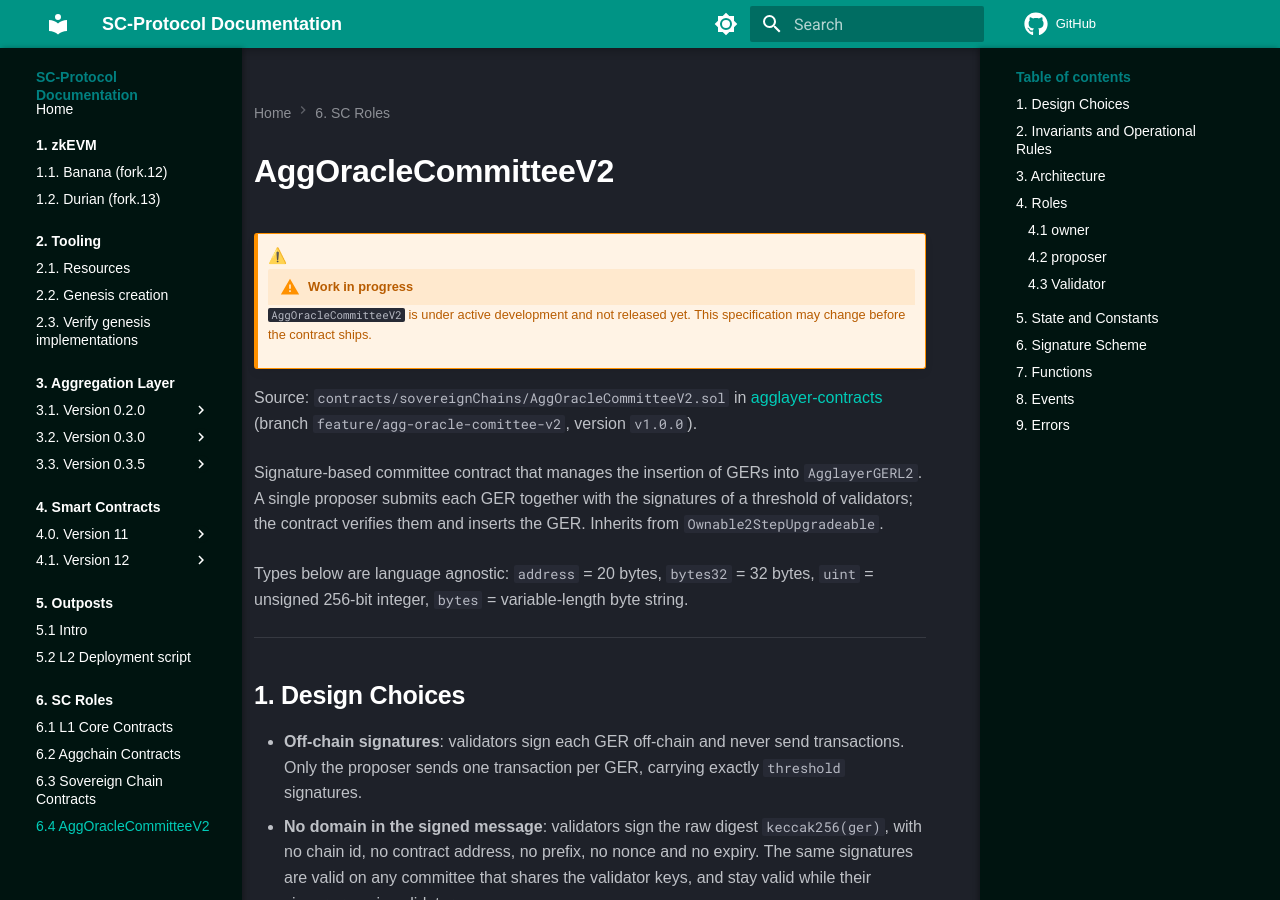
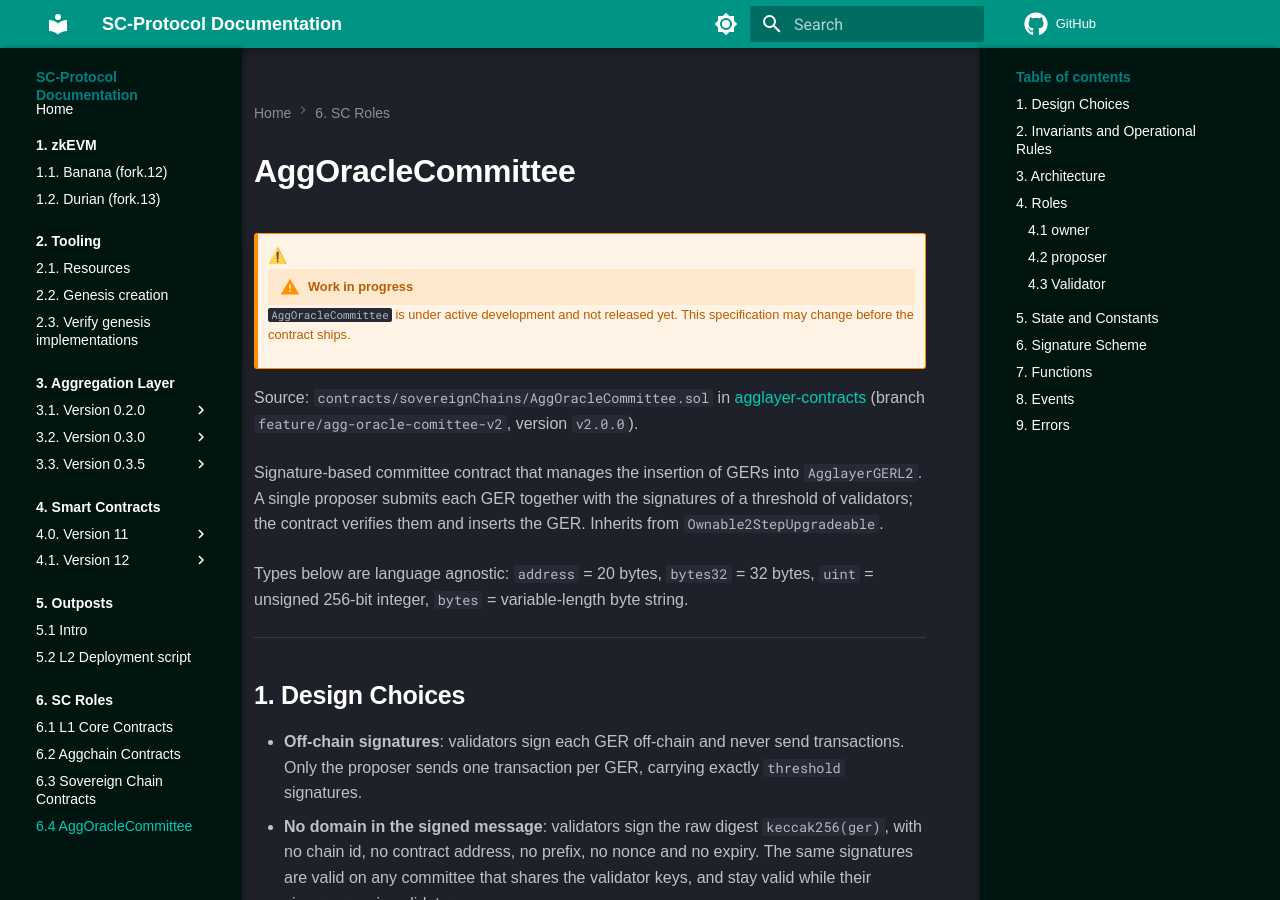
Before and after one commit to agglayer/protocol-team-docs, an MkDocs documentation site: the page built from docs/sovereign-contracts-roles/agg-oracle-committee.md, in a window 1280 px wide and 900 px high. Built offline with MkDocs 1.6.1 and Material for MkDocs 9.7.7, drawn with Linux system fonts in a browser that asks for light colours; comment, search, counter and statistics services are not loaded; some of the changed text lies outside the part shown.

Commit message:
rename AggOracleCommitteeV2 to AggOracleCommittee and bump version to v2.0.0
Co-Authored-By: Claude Opus 5.5 <noreply@anthropic.com>

````diff
--- a/docs/sovereign-contracts-roles/agg-oracle-committee-v2.md
+++ b/docs/sovereign-contracts-roles/agg-oracle-committee.md
@@ -1,10 +1,10 @@
-# AggOracleCommitteeV2
+# AggOracleCommittee
 
 !!! warning "Work in progress"
 
-    `AggOracleCommitteeV2` is under active development and not released yet. This specification may change before the contract ships.
+    `AggOracleCommittee` is under active development and not released yet. This specification may change before the contract ships.
 
-Source: `contracts/sovereignChains/AggOracleCommitteeV2.sol` in [agglayer-contracts](https://github.com/agglayer/agglayer-contracts) (branch `feature/agg-oracle-comittee-v2`, version `v1.0.0`).
+Source: `contracts/sovereignChains/AggOracleCommittee.sol` in [agglayer-contracts](https://github.com/agglayer/agglayer-contracts) (branch `feature/agg-oracle-comittee-v2`, version `v2.0.0`).
 
 Signature-based committee contract that manages the insertion of GERs into `AgglayerGERL2`. A single proposer submits each GER together with the signatures of a threshold of validators; the contract verifies them and inserts the GER. Inherits from `Ownable2StepUpgradeable`.
 
@@ -49,13 +49,13 @@ Types below are language agnostic: `address` = 20 bytes, `bytes32` = 32 bytes, `
 ```mermaid
 flowchart LR
     V["Validators<br/>sign keccak256(GER) off-chain"] -->|signatures| P["Proposer<br/>gathers signatures"]
-    P -->|injectGER| C["AggOracleCommitteeV2<br/>checks threshold signatures<br/>marks injectedGERs"]
+    P -->|injectGER| C["AggOracleCommittee<br/>checks threshold signatures<br/>marks injectedGERs"]
     C -->|insertGlobalExitRoot| G["AgglayerGERL2"]
     O["owner"] -->|manages validators, threshold,<br/>proposer, updater role| C
     R["globalExitRootRemover"] -->|removeGlobalExitRoots| G
 ```
 
-`AggOracleCommitteeV2` must hold the `globalExitRootUpdater` role of `AgglayerGERL2` to insert GERs. The `globalExitRootRemover` is a role of `AgglayerGERL2`, outside this contract.
+`AggOracleCommittee` must hold the `globalExitRootUpdater` role of `AgglayerGERL2` to insert GERs. The `globalExitRootRemover` is a role of `AgglayerGERL2`, outside this contract.
 
 ---
 
@@ -102,7 +102,7 @@ Membership-based role, tracked in `validators` and `validatorInfo`. Not a named
 
 | Name | Type | Set by | Meaning |
 |------|------|--------|---------|
-| `VERSION` | string | constant | `"v1.0.0"` |
+| `VERSION` | string | constant | `"v2.0.0"` |
 | `MAX_VALIDATORS` | uint | constant | 255 |
 | `agglayerGERL2` | address | constructor (immutable) | The GER manager this committee inserts into. Never zero |
 | `owner` / `pendingOwner` | address | ownership functions | Current owner; owner proposed but not yet accepted (zero when none) |
@@ -201,7 +201,7 @@ Notation: `name(param: type, …) → result`. `ValidatorInfo = (addr: address,
     | `validatorInfo(addr: address) → (exists: bool, url: string)` | Membership and URL |
     | `isValidator(addr: address) → bool` | Membership |
     | `threshold()`, `proposer()`, `owner()`, `pendingOwner()`, `agglayerGERL2()` | The stored value |
-    | `version() → string`, `MAX_VALIDATORS() → uint` | `"v1.0.0"`, 255 |
+    | `version() → string`, `MAX_VALIDATORS() → uint` | `"v2.0.0"`, 255 |
 
 ---
 
````
Also changed, not shown: docs/sovereign-contracts-roles/index.md (+1 -1 lines), docs/sovereign-contracts-roles/.pages.
